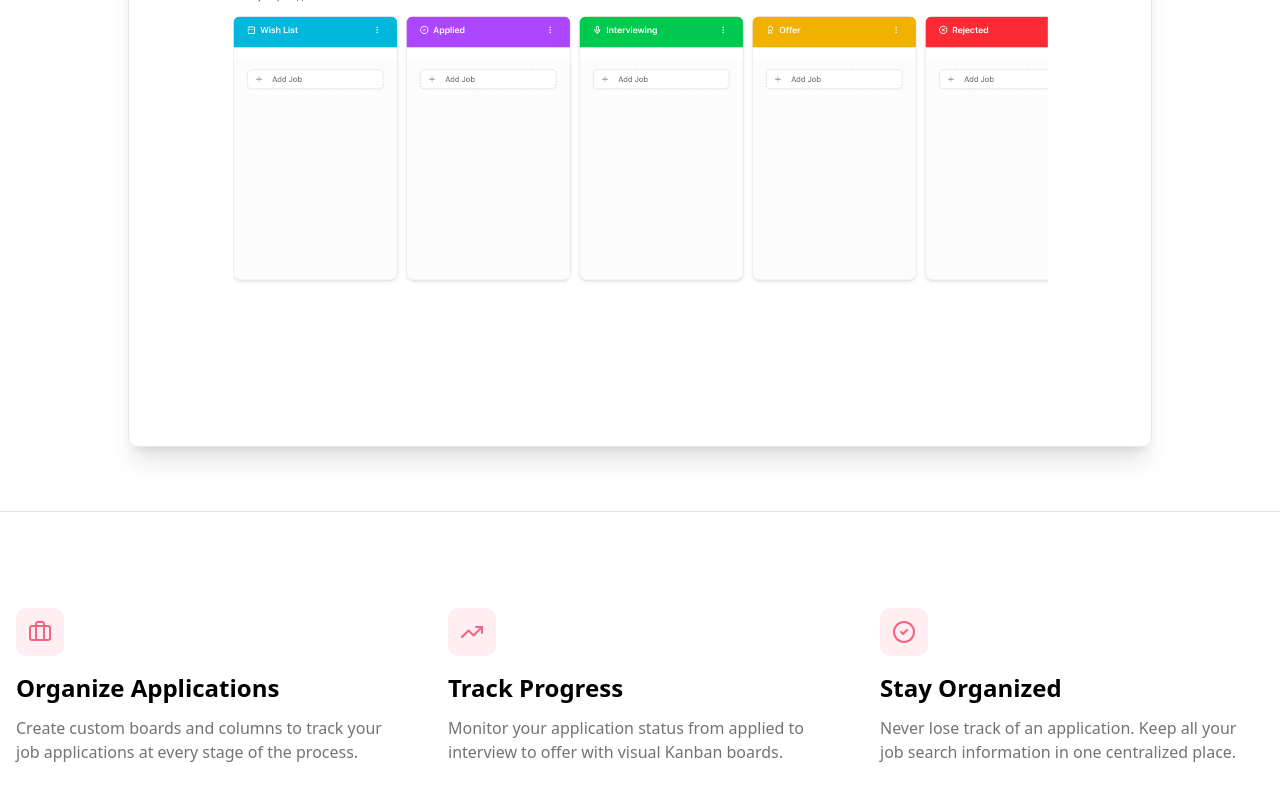
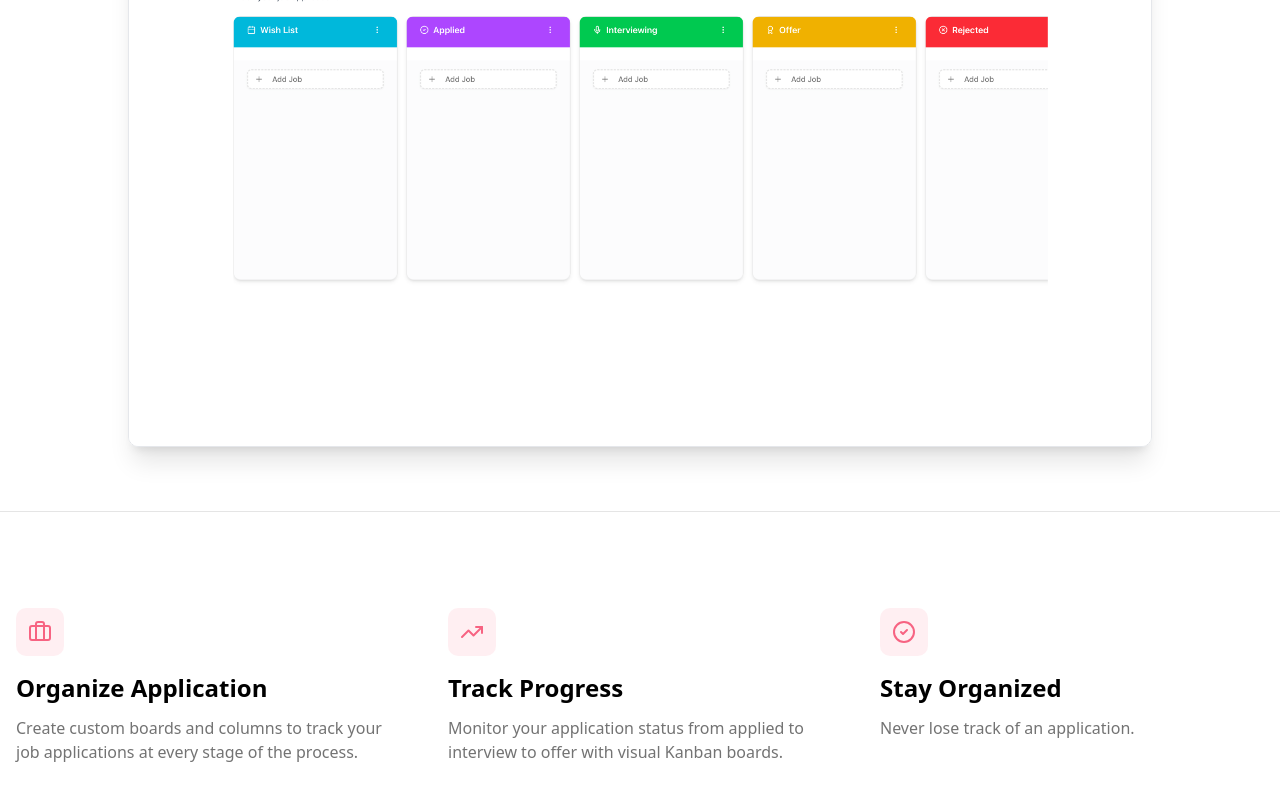
Before and after one commit to Balasarathi29/Application_Tracker, a Next.js app: page / in a window 1280 px wide. Shown: the part 789-1589 px from the top of the page. Built offline with nearby package versions, Linux system fonts and the light colour scheme.

Commit message:
update the home page layouts

```diff
--- a/app/page.tsx
+++ b/app/page.tsx
@@ -39,7 +39,7 @@ export default function Home() {
                   <Briefcase className="h-6 w-6 text-primary" />
                 </div>
                 <h3 className="mb-3 text-2xl font-semibold text-black">
-                  Organize Applications
+                  Organize Application
                 </h3>
                 <p className="text-muted-foreground">
                   Create custom boards and columns to track your job
@@ -66,8 +66,7 @@ export default function Home() {
                   Stay Organized
                 </h3>
                 <p className="text-muted-foreground">
-                  Never lose track of an application. Keep all your job search
-                  information in one centralized place.
+                  Never lose track of an application.
                 </p>
               </div>
             </div>
```
